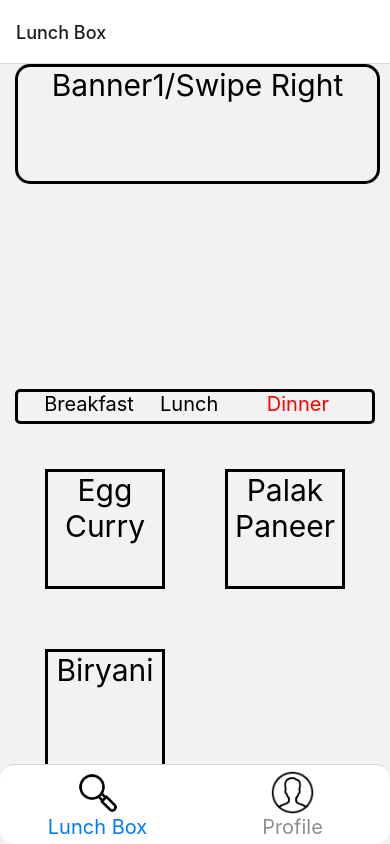
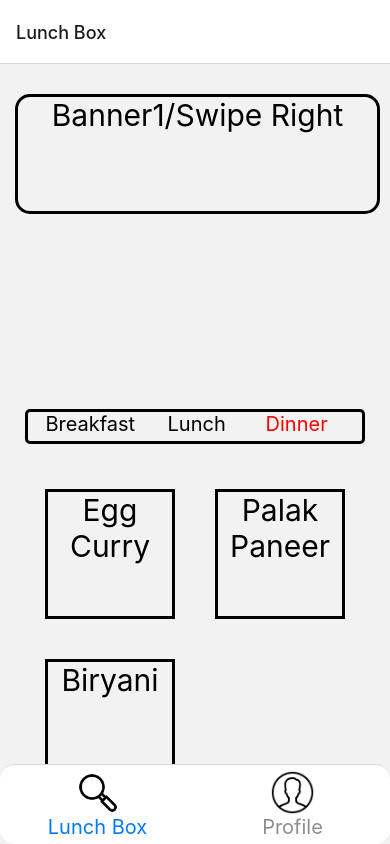
Before and after one commit to sachin161kr/LunchBox, a React Native app: screen / in a window 390 px wide. Built offline with nearby package versions, Linux system fonts and the light colour scheme.

Commit message:
UI changes

```diff
--- a/screens/Screen1.js
+++ b/screens/Screen1.js
@@ -110,8 +110,8 @@ const screen1 = ({navigation}) => {
              justifyContent : 'space-evenly',
              borderWidth : 3,
              borderColor : '#000000',
-             marginLeft: 15,
-             marginRight: 15,
+             marginLeft: 25,
+             marginRight: 25,
              borderRadius: 5,
              paddingBottom : 5,
           }
@@ -133,7 +133,8 @@ const screen1 = ({navigation}) => {
                      itemSelected=="breakfast"?
                      "red":
                      "#000000"
-
+                    ,
+                    paddingRight : 15,
                  }
                }
             >Breakfast</Text>
@@ -200,13 +201,14 @@ const screen1 = ({navigation}) => {
               <Text
                style={
                  {
-                    height : 120,
-                    width : 120,
+                    height : 130,
+                    width : 130,
                     fontSize : 30,
                     borderWidth : 3,
-                    margin : 30,
+                    margin : 20,
                     textAlign : "center",
                     textAlignVertical : "center",
+                    color : '#000000'
 
                  }
                }
@@ -229,13 +231,14 @@ const screen1 = ({navigation}) => {
             <Text
              style={
                {
-                  height : 120,
-                  width : 120,
+                  height : 130,
+                  width : 130,
                   fontSize : 30,
                   borderWidth : 3,
-                  margin : 30,
+                  margin : 20,
                   textAlign : "center",
                   textAlignVertical : "center",
+                  color : '#000000'
 
                }
              }
@@ -257,13 +260,14 @@ const screen1 = ({navigation}) => {
           <Text
            style={
              {
-                height : 120,
-                width : 120,
+                height : 130,
+                width : 130,
                 fontSize : 30,
                 borderWidth : 3,
-                margin : 30,
+                margin : 20,
                 textAlign : "center",
                 textAlignVertical : "center",
+                color : '#000000'
 
              }
            }
@@ -285,8 +289,8 @@ const styles = StyleSheet.create({
     width : 365,
     fontSize: 30,
     textAlign: 'center',
-
-    //marginTop: 30,
+    color : "#000000",
+    marginTop: 30,
     borderWidth: 3,
     // paddingTop: 25,
     // paddingBottom: 25,
@@ -296,7 +300,7 @@ const styles = StyleSheet.create({
   },
   gridContainer: {
     flex: 1,
-    margin: 5,
+    margin: 15,
     flexDirection: 'row',
     flexWrap: 'wrap',
     justifyContent: "flex-start",
--- a/screens/Screen2.js
+++ b/screens/Screen2.js
@@ -19,6 +19,7 @@ const screen2 = ({route})=>{
                      fontSize : 20,
                      textAlign : "center",
                      marginTop : 20,
+                     color : "#000000"
                  }
              }
           >Kitchens with {itemSelected} in their Menu</Text>
@@ -42,6 +43,7 @@ const styles = StyleSheet.create({
         paddingBottom: 25,
         marginLeft: 15,
         marginRight: 15,
+        color : "#000000",
         borderRadius: 15,
       },
 })
--- a/tabScreens/Profile.js
+++ b/tabScreens/Profile.js
@@ -6,7 +6,16 @@ import {
 const profile = ()=>{
   return (
     <>
-         <Text>Profile</Text>
+         <Text
+           style={
+             {
+               fontSize : 30,
+               color : "#000000",
+               textAlign : "center",
+               marginTop : 20,
+             }
+           }
+         >User Profile</Text>
     </>
   )
 }
```
